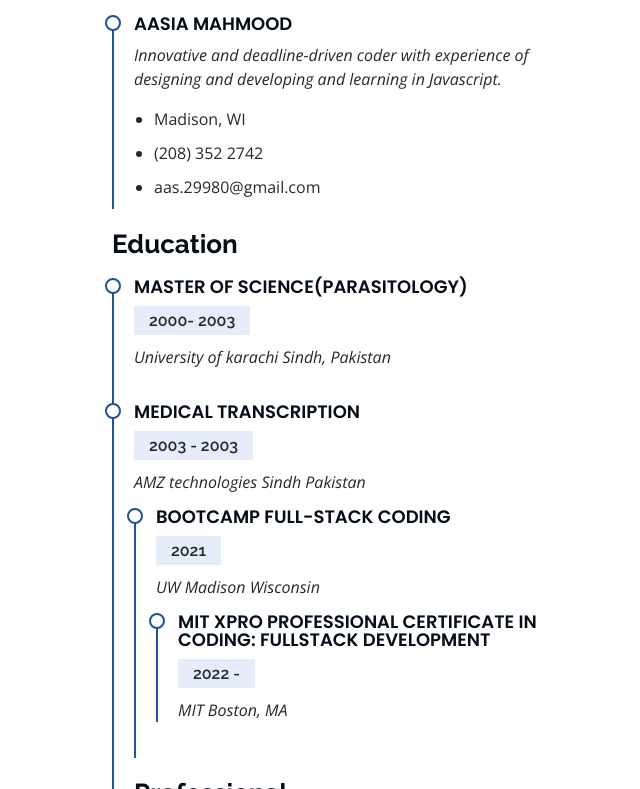
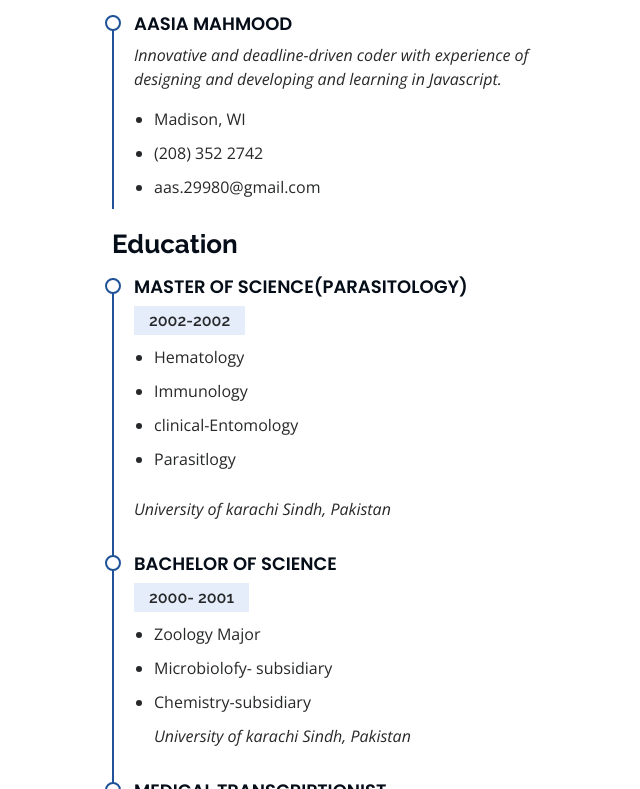
Before and after one commit to aasmah/Aasia-s-Portfolio, a plain HTML site: page index.html in a window 1280 px wide. Shown: the part 2011-2800 px from the top of the page, without its empty margins (200-840 px from the left). Drawn offline with nearby package versions, Linux system fonts and the light colour scheme; files whose address does not match are found by name.

Commit message:
Update index.html

```diff
--- a/index.html
+++ b/index.html
@@ -214,11 +214,29 @@
                         <h3 class="resume-title">Education</h3>
                         <div class="resume-item">
                             <h4>Master of Science(Parasitology)</h4>
-                            <h5>2000- 2003</h5>
+                            <h5>2002-2002</h5>
+                            <ul>
+                                <li>Hematology</li>
+                                <li>Immunology</li>
+                                <li>clinical-Entomology</li>
+                                <li>Parasitlogy</li>
+                            </ul>
                             <p><em>University of karachi Sindh, Pakistan</em></p>
                         </div>
+                         <div class="resume-item">
+                            <h4>Bachelor of Science</h4>
+                            <h5>2000- 2001</h5>
+                             <ul>
+                                 <li>Zoology Major</li>
+                                 <li>Microbiolofy- subsidiary</li>
+                                 <li>Chemistry-subsidiary</li>
+
+                                 </u>
+                            <p><em>University of karachi Sindh, Pakistan</em></p>
+
+                        </div>
                         <div class="resume-item">
-                            <h4>Medical Transcription</h4>
+                            <h4>Medical Transcriptionist</h4>
                             <h5>2003 - 2003</h5>
                             <p><em>AMZ technologies Sindh Pakistan</em></p>
                             <div class="resume-item">
@@ -243,7 +261,7 @@
                                     </ul>
                                 </div>
                                 <div class="resume-item">
-                                    <h4>Educator</h4>
+                                    <h4>Senior O'LEVEL Educator (BIOLOGY| HUMAN-BIOLOGY| ISLAMIC STUDIES)</h4>
                                     <h5>2003 - 2006</h5>
                                     <p><em>Beacon Light Academy Sindh Pakistan</em></p>
                                     <ul>
```
